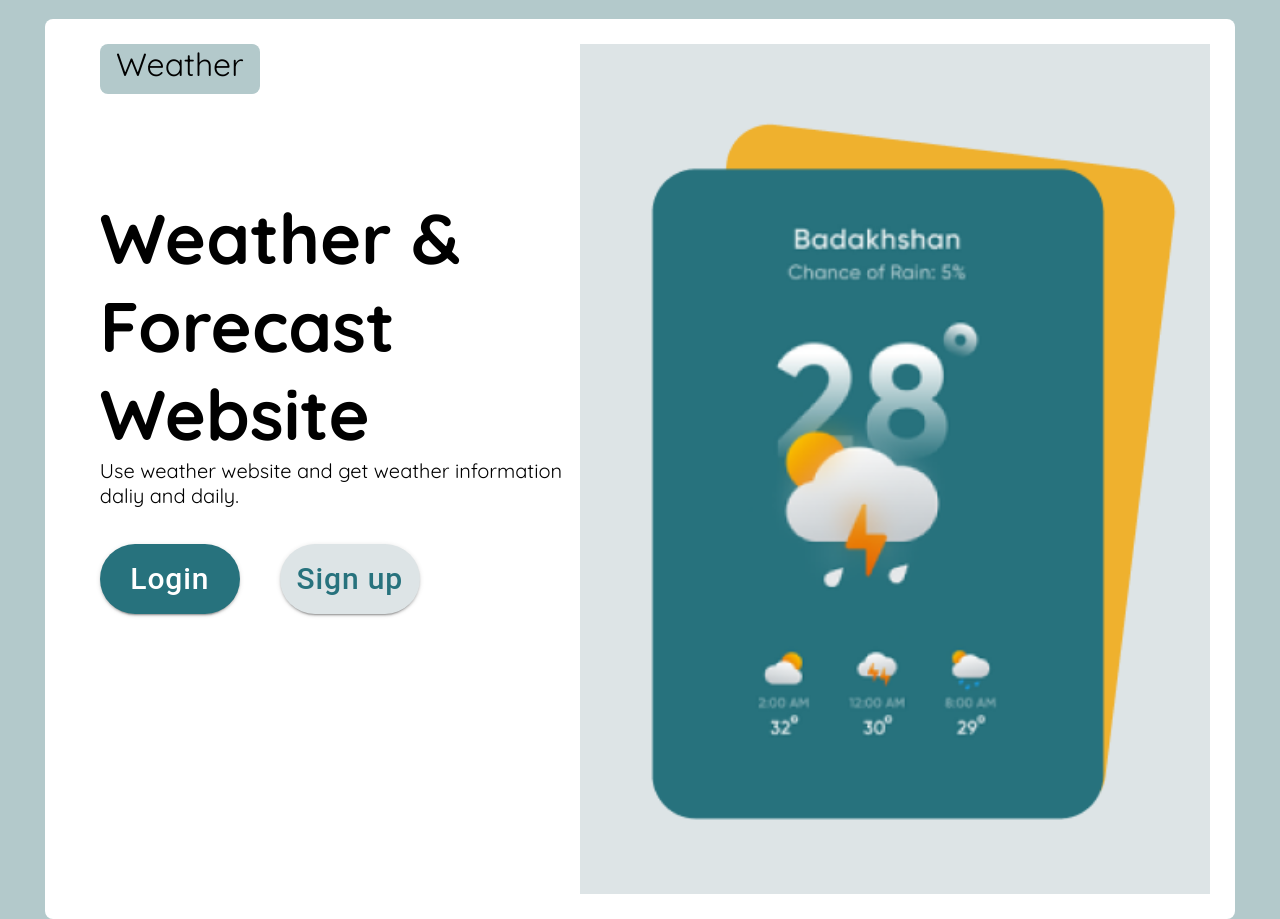
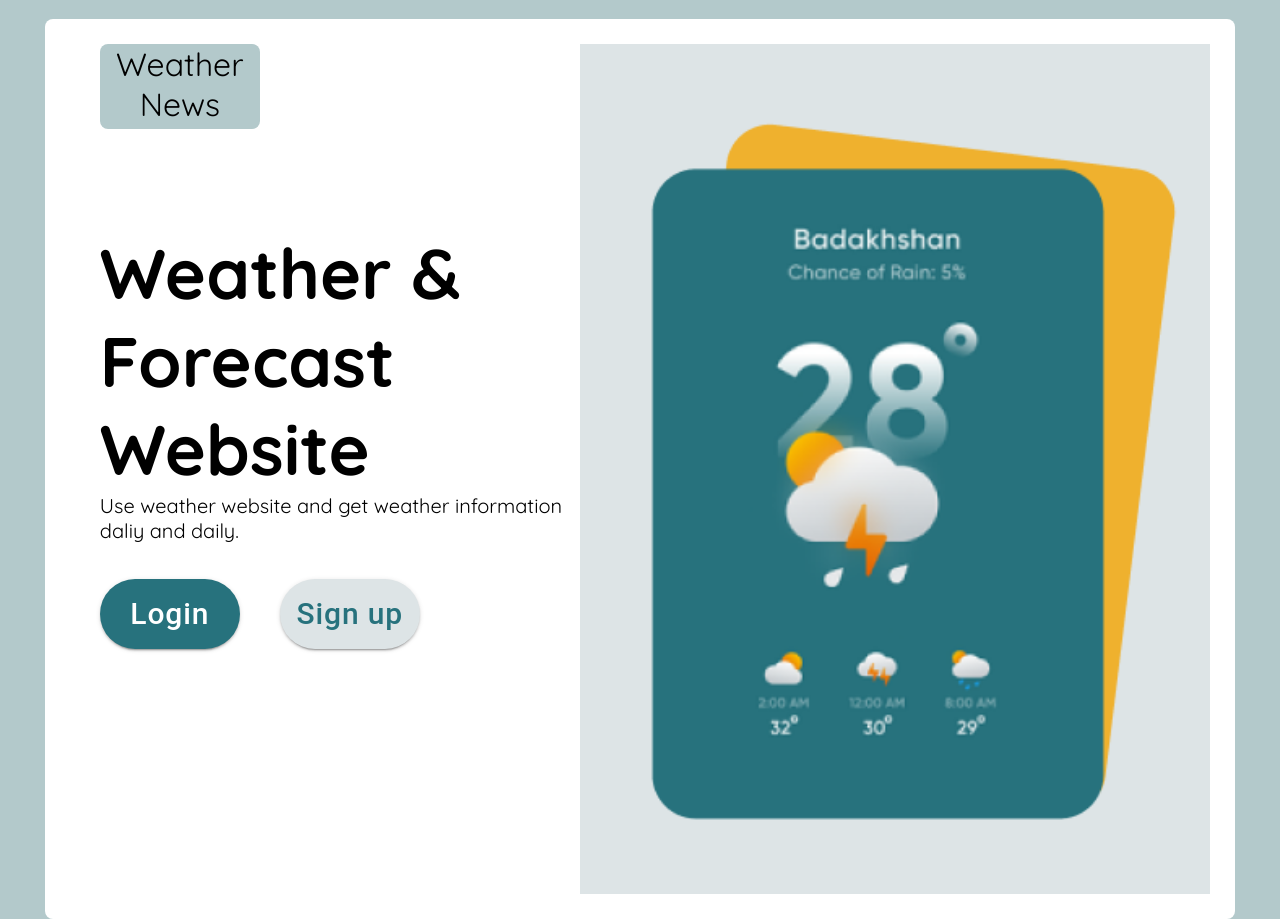
Before and after one commit to Mohamed-AlAzab/Weather_app, a React (Create React App) app: page / in a window 1280 px wide. Built offline with nearby package versions, Linux system fonts and the light colour scheme.

Commit message:
Weather News

```diff
--- a/src/Main.js
+++ b/src/Main.js
@@ -9,7 +9,7 @@ const Main = () => {
     <div className="App">
       <div className="container">
         <div className="logo">
-          <p className="text-logo">Weather</p>
+          <p className="text-logo">Weather News</p>
         </div>
 
         <div className="infomation">
--- a/src/index.css
+++ b/src/index.css
@@ -32,9 +32,10 @@ body {
 }
 
 .logo {
+  display: flex;
   margin-bottom: 60px;
   width: 160px;
-  height: 50px;
+  height: 85px;
   border-radius: 8px;
   text-align: center;
   justify-content: center;
```
